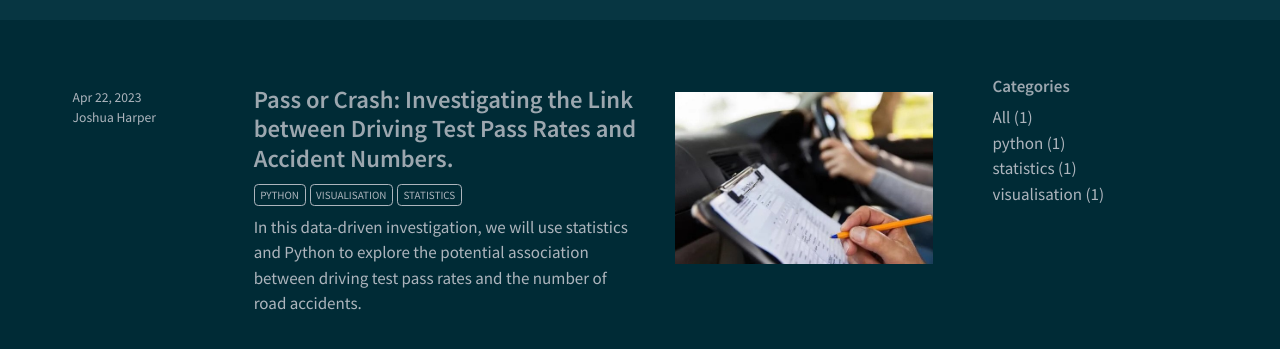
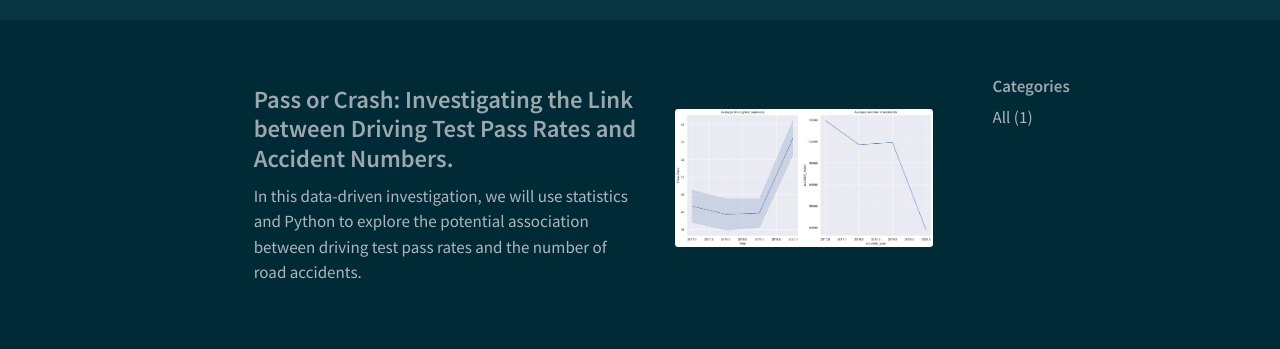
Before and after one commit to JoshuaHarper98/MyBlog, a plain HTML site: page docs/index.html in a window 1280 px wide. Shown: the part 167-516 px from the top of the page. Drawn offline with nearby package versions, Linux system fonts and the light colour scheme.

Commit message:
Add files via upload

```diff
--- a/docs/index.html
+++ b/docs/index.html
@@ -70,9 +70,9 @@ ul.task-list li input[type="checkbox"] {
     }
 
     const options = {
-      valueNames: ['listing-date','listing-title','listing-author','listing-image','listing-description','listing-categories',{ data: ['index'] },{ data: ['categories'] },{ data: ['listing-date-sort'] },{ data: ['listing-file-modified-sort'] }],
+      valueNames: ['listing-title','listing-author','listing-image','listing-description','listing-categories',{ data: ['index'] },{ data: ['categories'] },{ data: ['listing-date-sort'] },{ data: ['listing-file-modified-sort'] }],
 
-      searchColumns: ["listing-date","listing-title","listing-author","listing-image","listing-description","listing-categories"],
+      searchColumns: ["listing-title","listing-author","listing-image","listing-description","listing-categories"],
     };
 
     window['quarto-listings'] = window['quarto-listings'] || {};
@@ -156,7 +156,7 @@ ul.task-list li input[type="checkbox"] {
 <!-- margin-sidebar -->
     <div id="quarto-margin-sidebar" class="sidebar margin-sidebar">
 
-    <h5 class="quarto-listing-category-title">Categories</h5><div class="quarto-listing-category category-default"><div class="category" data-category="">All <span class="quarto-category-count">(1)</span></div><div class="category" data-category="python">python <span class="quarto-category-count">(1)</span></div><div class="category" data-category="statistics">statistics <span class="quarto-category-count">(1)</span></div><div class="category" data-category="visualisation">visualisation <span class="quarto-category-count">(1)</span></div></div></div>
+    <h5 class="quarto-listing-category-title">Categories</h5><div class="quarto-listing-category category-default"><div class="category" data-category="">All <span class="quarto-category-count">(1)</span></div></div></div>
 <!-- main -->
 <main class="content quarto-banner-title-block column-page-left" id="quarto-document-content">
 
@@ -169,9 +169,9 @@ ul.task-list li input[type="checkbox"] {
 
 <div class="quarto-listing quarto-listing-container-default" id="listing-listing">
 <div class="list quarto-listing-default">
-<div class="quarto-post image-right" data-index="0" data-categories="python,visualisation,statistics" data-listing-date-sort="1682118000000" data-listing-file-modified-sort="1684282138103" data-listing-date-modified-sort="NaN" data-listing-reading-time-sort="21">
+<div class="quarto-post image-right" data-index="0" data-listing-file-modified-sort="1684354037900" data-listing-reading-time-sort="19">
 <div class="thumbnail">
-<p><a href="./posts/pass-or-crash/index.html"> <img src="./posts/pass-or-crash/image.jpg" class="thumbnail-image"> </a></p>
+<p><a href="./posts/pass-or-crash/index.html"> <p class="card-img-top"><img src="posts\pass-or-crash\index_files\figure-html\cell-9-output-1.png"  class="thumbnail-image card-img"/></p> </a></p>
 </div>
 <div class="body">
 <a href="./posts/pass-or-crash/index.html">
@@ -181,33 +181,13 @@ Pass or Crash: Investigating the Link between Driving Test Pass Rates and Accide
 <div class="listing-subtitle">
 
 </div>
-</a>
-<div class="listing-categories">
-<div class="listing-category" onclick="window.quartoListingCategory('python'); return false;">
-python
-</div>
-<div class="listing-category" onclick="window.quartoListingCategory('visualisation'); return false;">
-visualisation
-</div>
-<div class="listing-category" onclick="window.quartoListingCategory('statistics'); return false;">
-statistics
-</div>
-</div>
-<a href="./posts/pass-or-crash/index.html">
 <div class="listing-description">
 In this data-driven investigation, we will use statistics and Python to explore the potential association between driving test pass rates and the number of road accidents.
 </div>
 </a>
 </div>
 <div class="metadata">
-<a href="./posts/pass-or-crash/index.html">
-<div class="listing-date">
-Apr 22, 2023
-</div>
-<div class="listing-author">
-Joshua Harper
-</div>
-</a>
+<a href="./posts/pass-or-crash/index.html"> </a>
 </div>
 </div>
 </div>
--- a/docs/search.json
+++ b/docs/search.json
@@ -11,7 +11,7 @@
     "href": "index.html",
     "title": "Joshua Harper - Projects",
     "section": "",
-    "text": "Pass or Crash: Investigating the Link between Driving Test Pass Rates and Accident Numbers.\n\n\n\n\n\n\n\npython\n\n\nvisualisation\n\n\nstatistics\n\n\n\n\n\n\n\n\n\n\n\nApr 22, 2023\n\n\nJoshua Harper\n\n\n\n\n\n\nNo matching items"
+    "text": "Pass or Crash: Investigating the Link between Driving Test Pass Rates and Accident Numbers.\n\n\n\n\n\n\n\n\n\n\n \n\n\n\n\nNo matching items"
   },
   {
     "objectID": "posts/pass-or-crash/index.html",
```
Also changed, not shown: docs/posts/pass-or-crash/index.html (+4 -4 lines).
